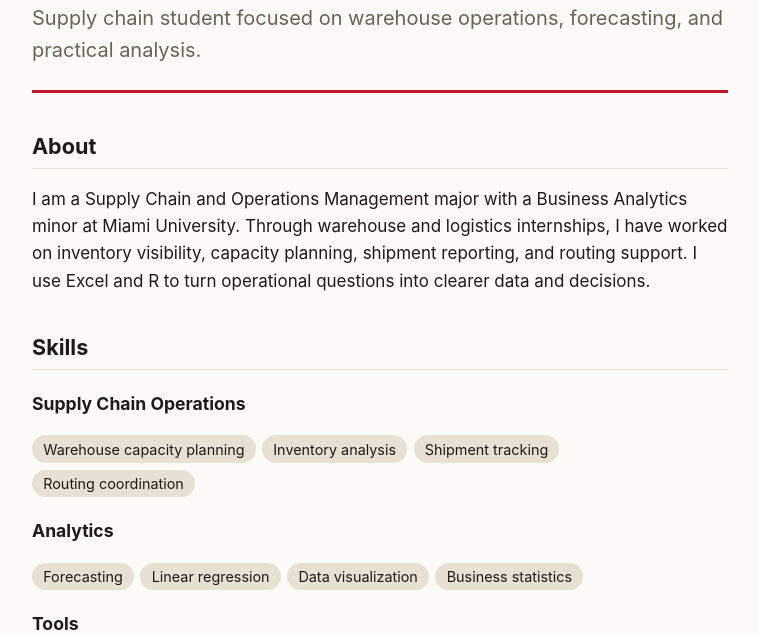
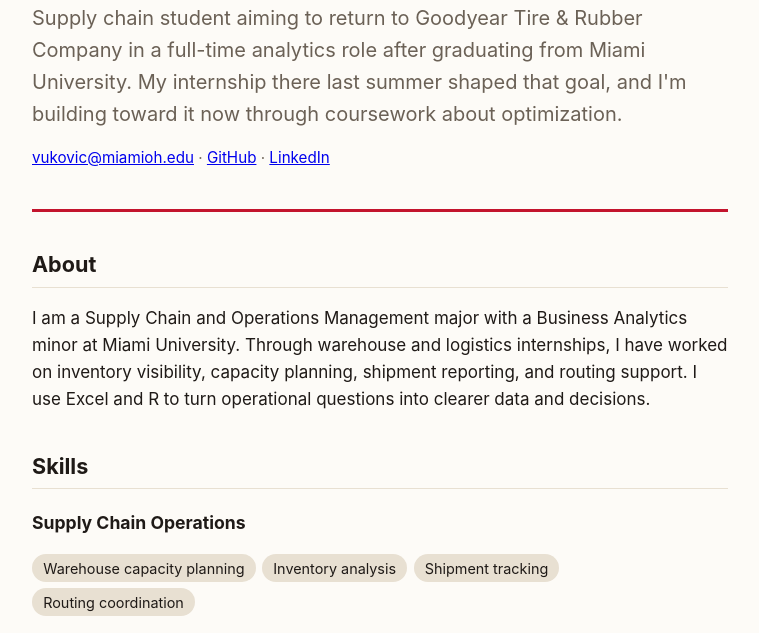
Before and after one commit to ethanvukovic/portfolio-2, a plain HTML site: page index.html in a window 1280 px wide. Shown: the part 126-759 px from the top of the page, without its empty margins (260-1019 px from the left). Drawn offline with Linux system fonts and the light colour scheme.

Commit message:
edit portfolio

```diff
--- a/index.html
+++ b/index.html
@@ -28,7 +28,8 @@
 <header class="hero">
 <div>
 <h1>Ethan Vukovic | Supply Chain &amp; Business Analytics</h1>
-<p class="lede">Supply chain student focused on warehouse operations, forecasting, and practical analysis.</p>
+<p class="lede">Supply chain student aiming to return to Goodyear Tire &amp; Rubber Company in a full-time analytics role after graduating from Miami University. My internship there last summer shaped that goal, and I'm building toward it now through coursework about optimization.</p>
+<p class="meta"><a href="mailto:vukovic@miamioh.edu">vukovic@miamioh.edu</a> &middot; <a href="https://github.com/ethanvukovic">GitHub</a> &middot; <a href="https://www.linkedin.com/in/ethan-vukovic-159207291/">LinkedIn</a></p>
 </div>
 </header>
 <section>
```
